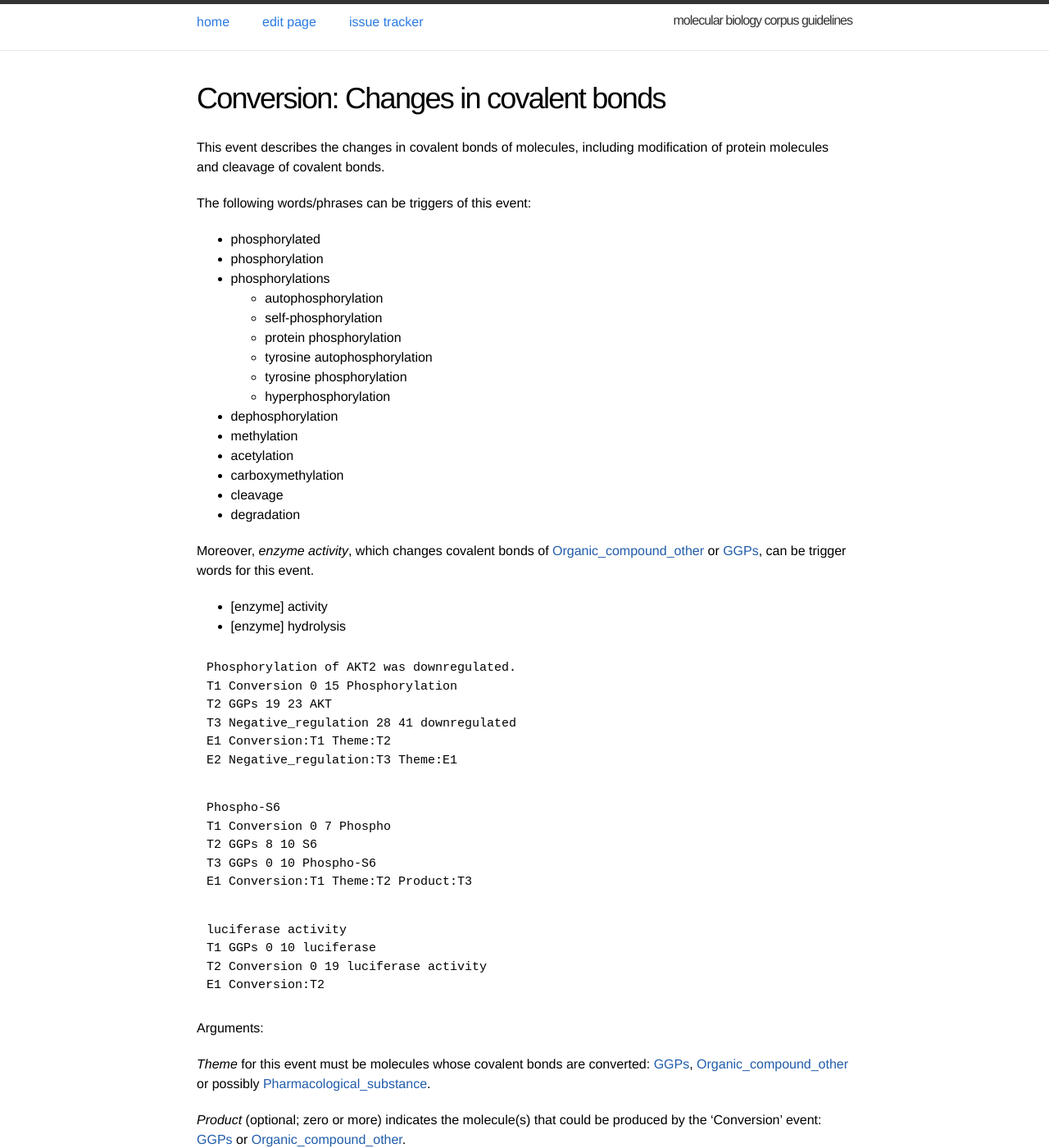
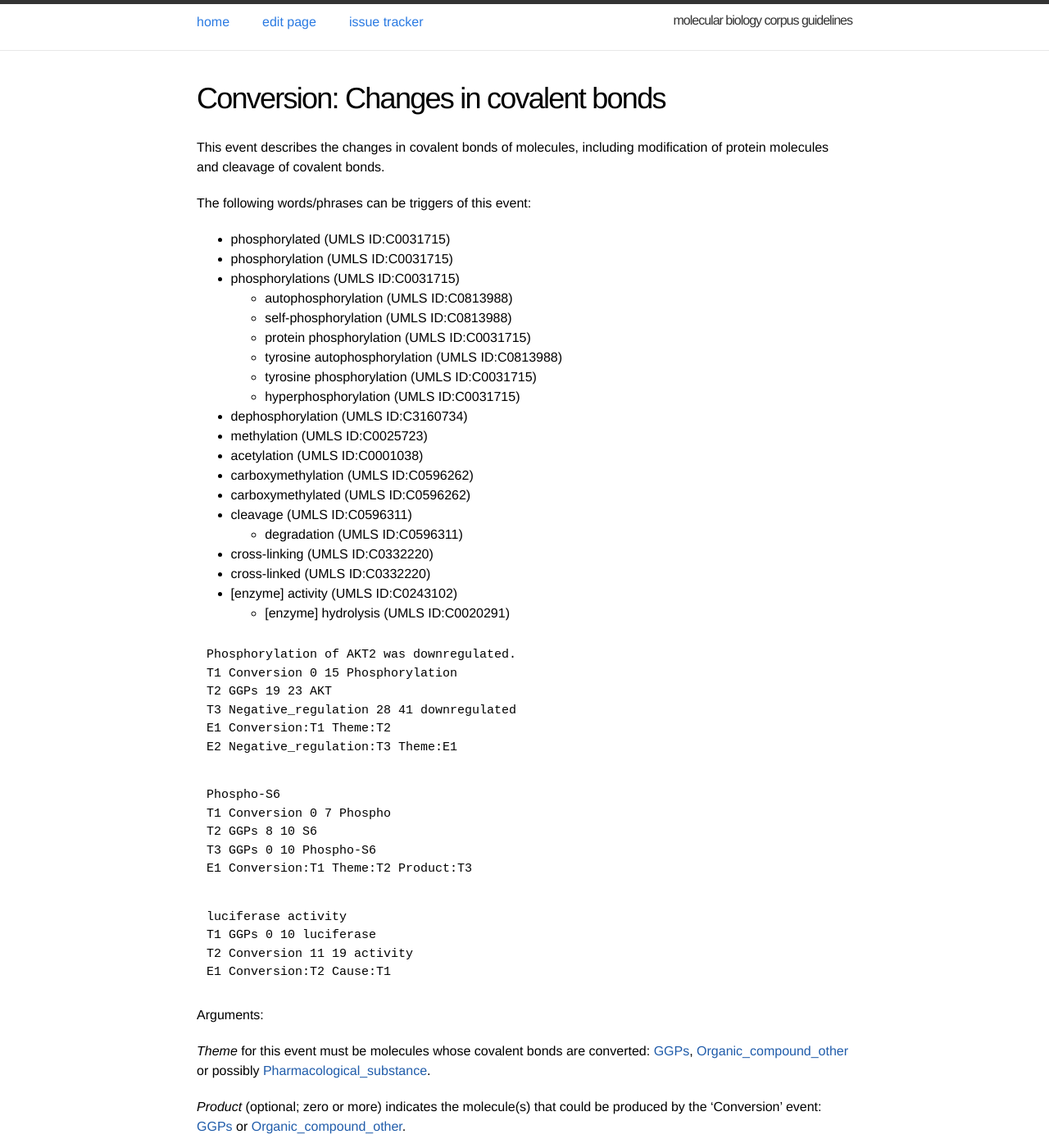
Before and after one commit to ezcatdb/molbiol_lung_corpus-guidelines, a Jekyll site: the page built from _event/Conversion.md, in a window 1280 px wide and 1400 px high. Shown: the whole window at 82% size. Built offline with Jekyll 4.4.1, drawn with Linux system fonts in a browser that asks for light colours.

Commit message:
included UMLS IDs and revised sample sentece in _event/Conversion.md

```diff
--- a/_event/Conversion.md
+++ b/_event/Conversion.md
@@ -14,26 +14,28 @@ This event describes the changes in covalent bonds of molecules, including modif
 
 The following words/phrases can be triggers of this event:
 
-- phosphorylated
-- phosphorylation
-- phosphorylations
-  - autophosphorylation
-  - self-phosphorylation
-  - protein phosphorylation
-  - tyrosine autophosphorylation
-  - tyrosine phosphorylation
-  - hyperphosphorylation
-- dephosphorylation
-- methylation
-- acetylation
-- carboxymethylation
-- cleavage
-- degradation
+- phosphorylated (UMLS ID:C0031715)
+- phosphorylation (UMLS ID:C0031715)
+- phosphorylations (UMLS ID:C0031715)
+  - autophosphorylation (UMLS ID:C0813988)
+  - self-phosphorylation (UMLS ID:C0813988)
+  - protein phosphorylation (UMLS ID:C0031715)
+  - tyrosine autophosphorylation (UMLS ID:C0813988)
+  - tyrosine phosphorylation (UMLS ID:C0031715)
+  - hyperphosphorylation (UMLS ID:C0031715)
+- dephosphorylation (UMLS ID:C3160734)
+- methylation (UMLS ID:C0025723)
+- acetylation (UMLS ID:C0001038)
+- carboxymethylation (UMLS ID:C0596262)
+- carboxymethylated (UMLS ID:C0596262)
+- cleavage  (UMLS ID:C0596311)
+  - degradation  (UMLS ID:C0596311)
+- cross-linking (UMLS ID:C0332220)
+- cross-linked (UMLS ID:C0332220)
 
-Moreover, *enzyme activity*, which changes covalent bonds of [Organic_compound_other]() or [GGPs](), can be trigger words for this event.
 
-- [enzyme] activity
-- [enzyme] hydrolysis
+- [enzyme] activity (UMLS ID:C0243102)
+  - [enzyme] hydrolysis  (UMLS ID:C0020291)
 
 ~~~ ann
 Phosphorylation of AKT2 was downregulated.
@@ -53,8 +55,8 @@ E1 Conversion:T1 Theme:T2 Product:T3
 ~~~ ann
 luciferase activity
 T1 GGPs 0 10 luciferase
-T2 Conversion 0 19 luciferase activity
-E1 Conversion:T2
+T2 Conversion 11 19 activity
+E1 Conversion:T2 Cause:T1
 ~~~
 
 Arguments:
```
